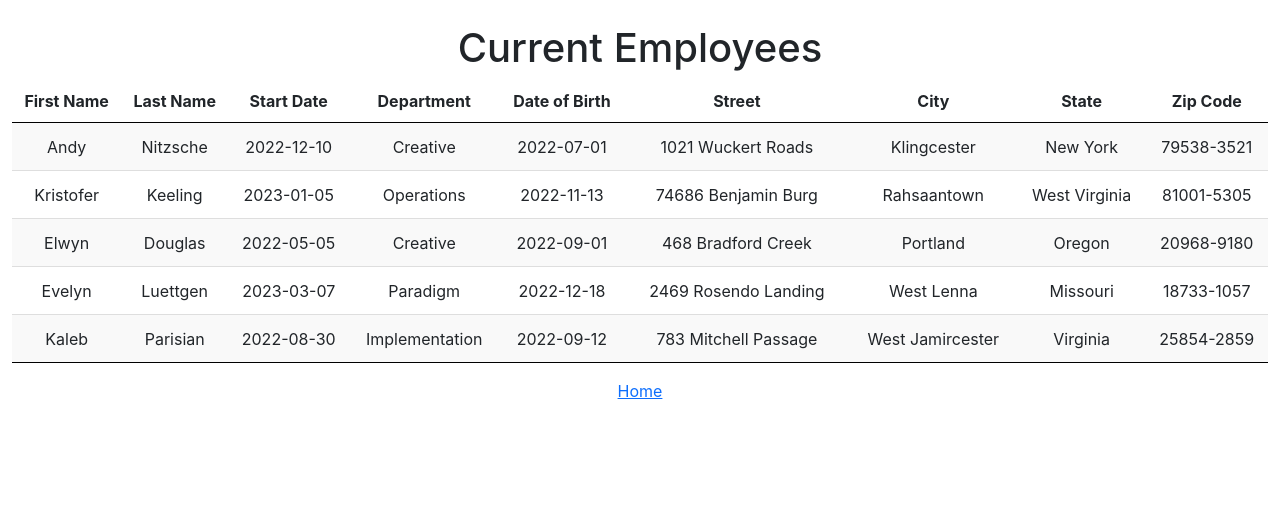
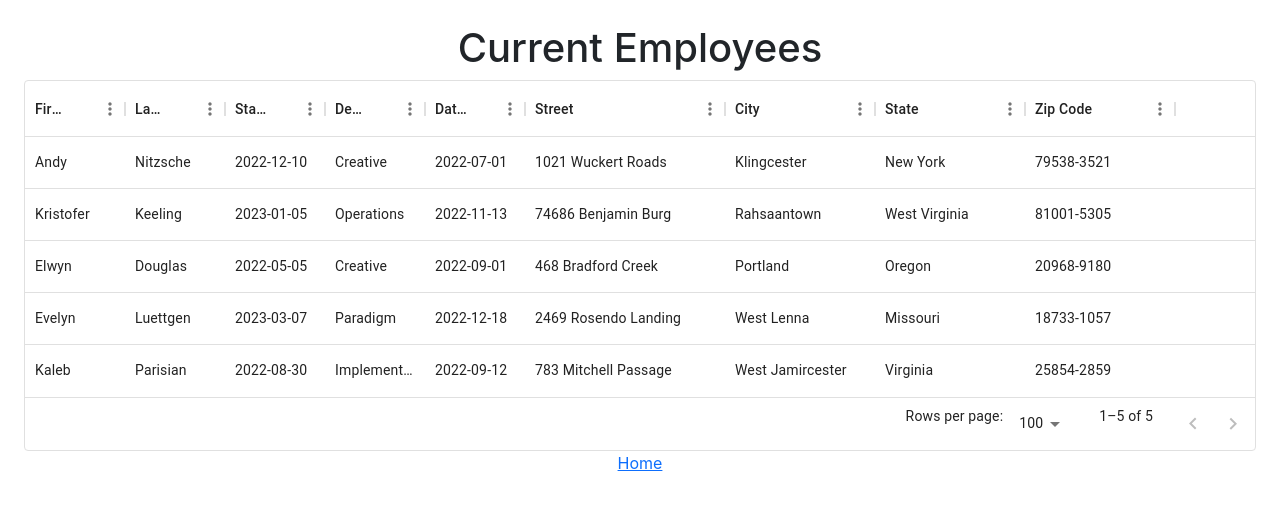
Before and after one commit to JohanPeraldi/HRnet, a React (Create React App) app: page /employee-list in a window 1280 px wide. Shown: the top 510 px of the page. Built offline with nearby package versions, Linux system fonts and the light colour scheme.

Commit message:
Add Material UI DataGrid

```diff
--- a/package.json
+++ b/package.json
@@ -6,6 +6,7 @@
     "@emotion/react": "^11.10.6",
     "@emotion/styled": "^11.10.6",
     "@mui/material": "^5.12.2",
+    "@mui/x-data-grid": "^6.3.1",
     "@mui/x-date-pickers": "^6.2.1",
     "@testing-library/jest-dom": "^5.16.5",
     "@testing-library/react": "^13.4.0",
--- /dev/null
+++ b/src/lib-components/MUITable/MUITable.jsx
@@ -0,0 +1,52 @@
+import React, { useContext, useEffect } from 'react';
+import { DataGrid } from '@mui/x-data-grid';
+import { EmployeesContext } from '../../context/employees-context';
+import { generateEmployees } from '../../utils/helpers';
+
+const columns = [
+  { field: 'col1', headerName: 'First Name', width: 100 },
+  { field: 'col2', headerName: 'Last Name', width: 100 },
+  { field: 'col3', headerName: 'Start Date', width: 100 },
+  { field: 'col4', headerName: 'Department', width: 100 },
+  { field: 'col5', headerName: 'Date of Birth', width: 100 },
+  { field: 'col6', headerName: 'Street', width: 200 },
+  { field: 'col7', headerName: 'City', width: 150 },
+  { field: 'col8', headerName: 'State', width: 150 },
+  { field: 'col9', headerName: 'Zip Code', width: 150 },
+];
+
+export default function MUITable() {
+  const { employees, setEmployees } = useContext(EmployeesContext);
+
+  // Make sure that there are at least 5 fake employees to display
+  useEffect(() => {
+    if (employees.length < 5) {
+      const additionalEmployees = generateEmployees(5 - employees.length);
+      setEmployees((prevEmployees) => [
+        ...prevEmployees,
+        ...additionalEmployees,
+      ]);
+    }
+  }, [employees.length, setEmployees]);
+
+  const rows = [
+    ...employees.map((employee, index) => ({
+      id: index,
+      col1: employee.firstName,
+      col2: employee.lastName,
+      col3: employee.startDate,
+      col4: employee.department,
+      col5: employee.dateOfBirth,
+      col6: employee.address.street,
+      col7: employee.address.city,
+      col8: employee.address.state,
+      col9: employee.address.zip,
+    })),
+  ];
+
+  return (
+    <div style={{ height: '100%', width: '100%' }}>
+      <DataGrid rows={rows} columns={columns} />
+    </div>
+  );
+}
--- a/src/routes/EmployeeList/EmployeeList.jsx
+++ b/src/routes/EmployeeList/EmployeeList.jsx
@@ -2,7 +2,8 @@ import React from 'react';
 import { Link } from 'react-router-dom';
 import Container from 'react-bootstrap/Container';
 import Row from 'react-bootstrap/Row';
-import EmployeeTable from '../../components/EmployeeTable/EmployeeTable';
+// import EmployeeTable from '../../components/EmployeeTable/EmployeeTable';
+import MUITable from '../../lib-components/MUITable/MUITable';
 
 function EmployeeList() {
   return (
@@ -11,7 +12,8 @@ function EmployeeList() {
         <h1>Current Employees</h1>
       </Row>
       <Row className="text-center">
-        <EmployeeTable />
+        {/* <EmployeeTable /> */}
+        <MUITable />
       </Row>
       <Row className="text-center">
         <Link to="/">Home</Link>
```
Also changed, not shown: 1 other file (tests, documents, lock files or other folders).
